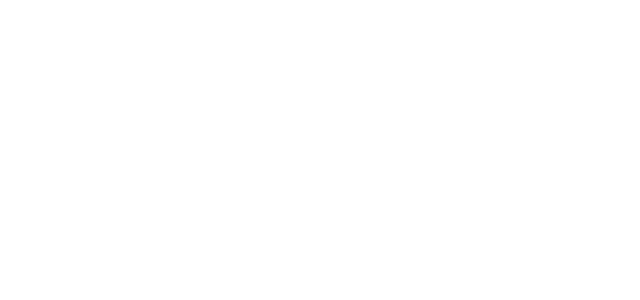
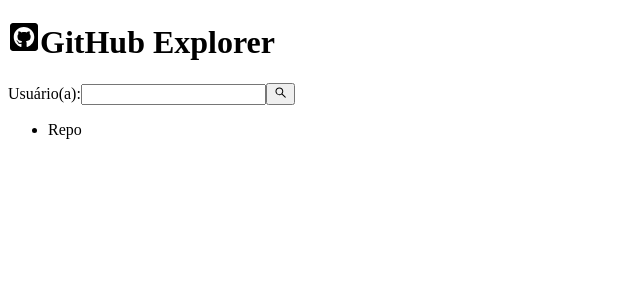
Before and after one commit to joaohenrik03/github-explorer, a React (Vite) app: page / in a window 1280 px wide. Shown: the top 300 px of the page, without its empty margins (0-640 px from the left). Built offline with nearby package versions, Linux system fonts and the light colour scheme.

Commit message:
RepositoryList component created and updated

```diff
--- a/package.json
+++ b/package.json
@@ -9,7 +9,9 @@
   },
   "dependencies": {
     "react": "^18.0.0",
-    "react-dom": "^18.0.0"
+    "react-dom": "^18.0.0",
+    "react-icons": "^4.4.0",
+    "styled-components": "^5.3.5"
   },
   "devDependencies": {
     "@types/react": "^18.0.0",
--- a/src/App.tsx
+++ b/src/App.tsx
@@ -1,7 +1,9 @@
+import { RepositoryList } from "./components/RepositoryList";
+
 export function App() {
   return (
-    <div className="App">
-
-    </div>
+    <>
+      <RepositoryList />
+    </>
   )
 }
--- /dev/null
+++ b/src/components/RepositoryList/index.tsx
@@ -0,0 +1,30 @@
+import { FaGithubSquare } from 'react-icons/fa'
+import { AiOutlineSearch } from 'react-icons/ai';
+
+export function RepositoryList() {
+    return (
+        <div>
+            <header>
+                <h1>
+                    <FaGithubSquare />
+                    GitHub Explorer
+                </h1>
+
+                <form>
+                    <label htmlFor="userGitHub">Usuário(a):</label>
+                    <input type="text" id="userGitHub" />
+
+                    <button type="submit">
+                        <AiOutlineSearch />
+                    </button>
+                </form>
+            </header>
+
+            <ul>
+                <li>
+                    Repo
+                </li>
+            </ul>
+        </div>
+    )
+}
```
Also changed, not shown: 1 other file (tests, documents, lock files or other folders).
